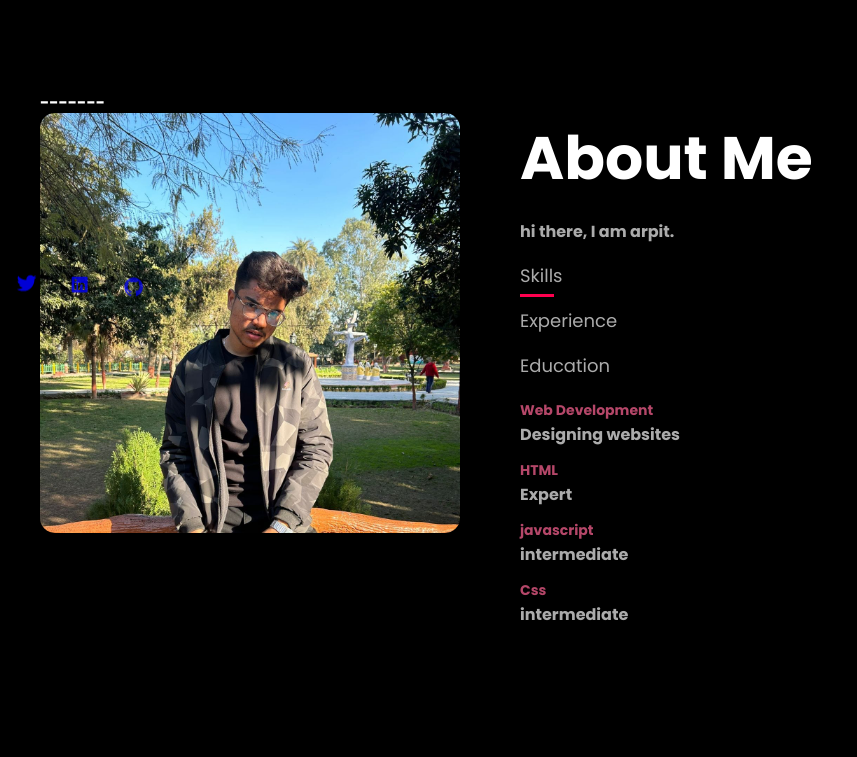
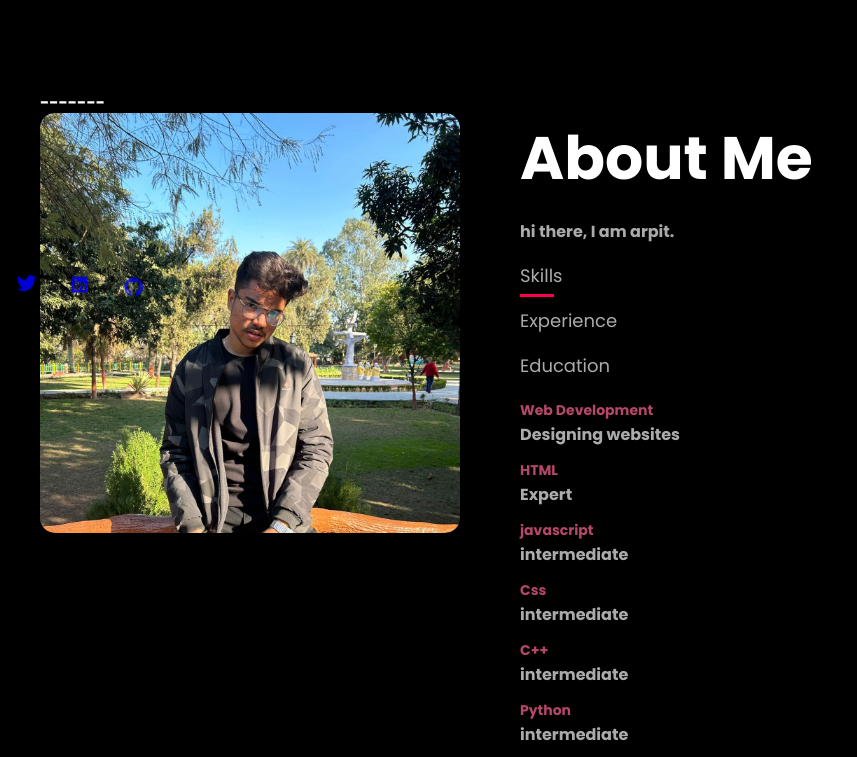
Before and after one commit to ARPIT0077/Stealth1, a plain HTML site: page index.html in a window 1280 px wide. Shown: the part 486-1243 px from the top of the page, without its empty margins (0-857 px from the left). Before the commit the page ends 1123 px from the top, so only its background shows below. Drawn offline with nearby package versions, Linux system fonts and the light colour scheme.

Commit message:
files done

```diff
--- a/index.html
+++ b/index.html
@@ -76,6 +76,8 @@
                                 <li><span>HTML</span><br>Expert</li>
                                 <li><span>javascript</span><br>intermediate</li>
                                 <li><span>Css</span><br>intermediate</li>
+                                <li><span>C++</span><br>intermediate</li>
+                                <li><span>Python</span><br>intermediate</span></li>
                             </ul>
                         </div>
                         <div class="tab-contents" id="experience">
```
